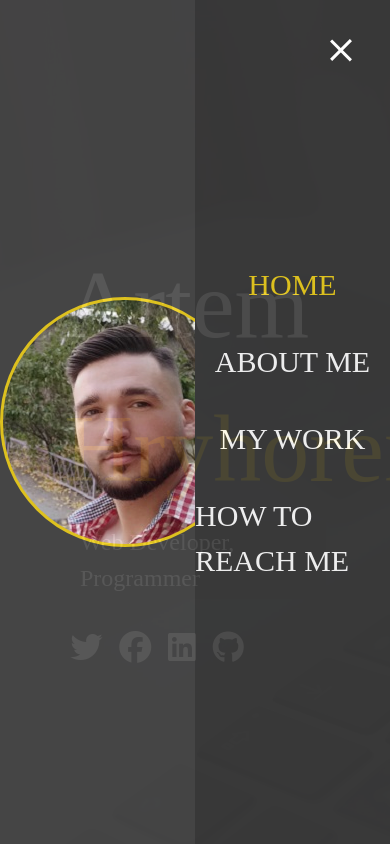
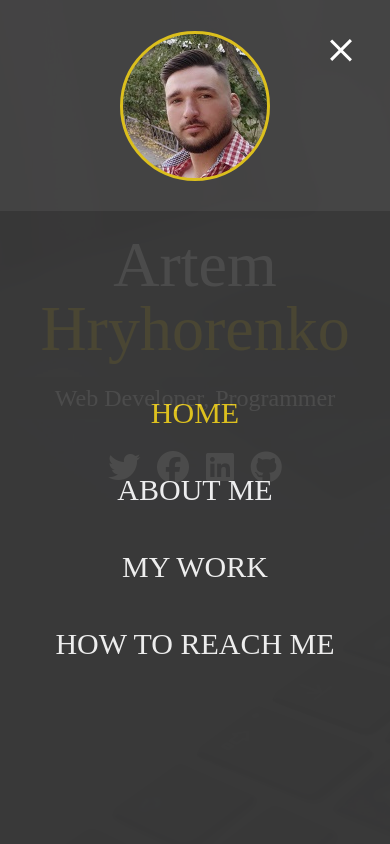
Before and after one commit to Reseved/portfolio, a plain HTML site: page index.html in a window 390 px wide. Both pictures are taken after a click on the element 341 px from the left and 47 px from the top of the page. Drawn offline with Linux system fonts and the light colour scheme.

Commit message:
added media queries and made menu overlay responsive

```diff
--- a/css/main.css
+++ b/css/main.css
@@ -68,7 +68,7 @@
 .menu-branding .portrait {
   width: 250px;
   height: 250px;
-  background: url(../img/IMG.JPG);
+  background: url(../img/portrait.jpg);
   border-radius: 50%;
   border: solid 3px #eece1a;
 }
@@ -95,7 +95,6 @@
 }
 .menu .nav-link:hover {
   color: #eece1a;
-  transition: all 0.5s ease-out;
 }
 
 .nav-item:nth-child(1) {
@@ -114,6 +113,54 @@
   transition-delay: 0.4s;
 }
 
+@media screen and (max-width: 768px) {
+  main#home {
+    padding: 4rem 3rem;
+  }
+  main {
+    align-items: center;
+    text-align: center;
+    padding: 4rem 3rem;
+  }
+  main .lg-heading {
+    line-height: 1;
+    margin-bottom: 1rem;
+  }
+  ul.menu-nav,
+  div.menu-branding {
+    float: none;
+    width: 100%;
+    min-height: 0;
+  }
+  ul.menu-nav.show,
+  div.menu-branding.show {
+    transform: translate3d(0, 0, 0);
+  }
+  .menu-nav {
+    height: 75vh;
+    transform: translate3d(-100%, 0, 0);
+    font-size: 24px;
+  }
+  .menu-branding {
+    height: 25vh;
+    transform: translate3d(100%, 0, 0);
+    font-size: 24px;
+  }
+  .menu-branding .portrait {
+    background: url(../img/portrait_small.jpg);
+    width: 150px;
+    height: 150px;
+  }
+}
+@media screen and (max-width: 500px) {
+  main#home {
+    padding: 4rem 0;
+  }
+  main#home h1 {
+    margin-top: 10vh;
+    font-size: 4rem;
+  }
+}
 * {
   box-sizing: border-box;
 }
```
Also changed, not shown: img/portrait.JPG (renamed from img/IMG.JPG), img/portrait_small.JPG (added), 2 other files.
